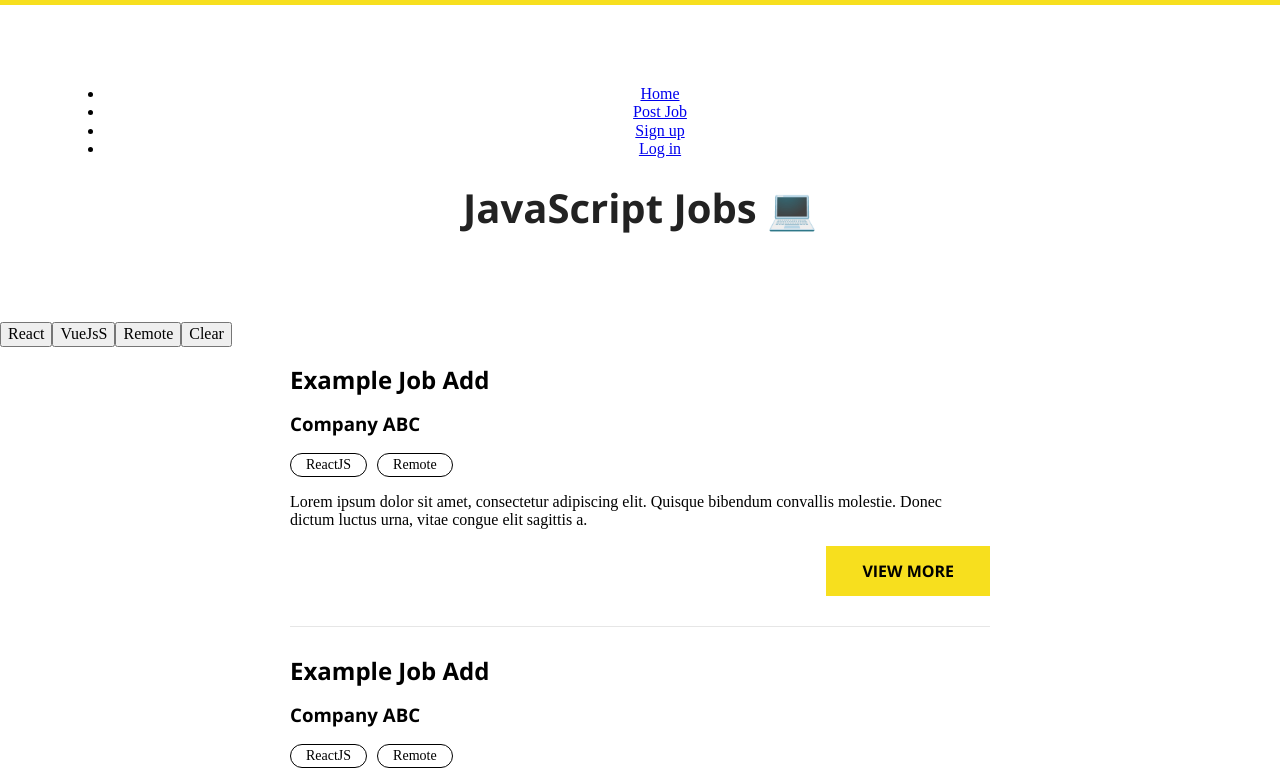
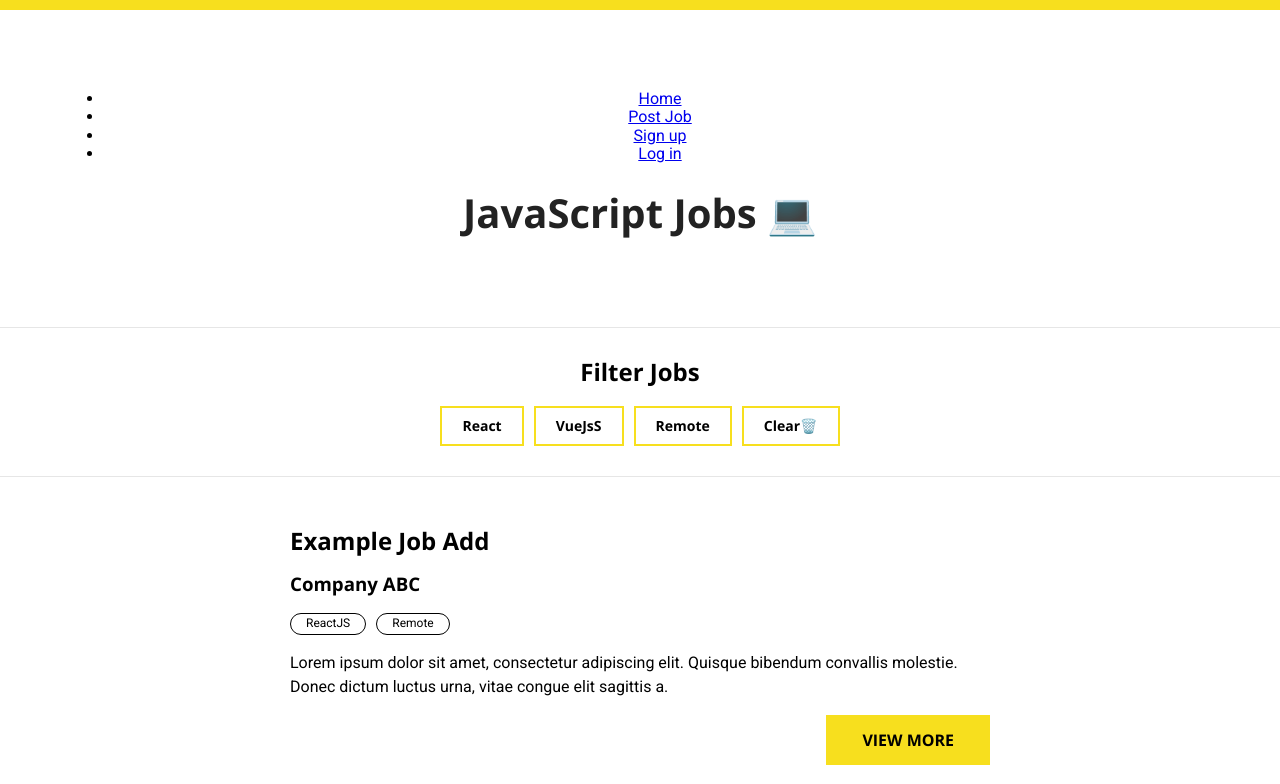
Before and after one commit to ashleydance/javascript-job-board, a React (Create React App) app: page / in a window 1280 px wide. Shown: the top 784 px of the page. Built offline with nearby package versions, Linux system fonts and the light colour scheme.

Commit message:
Styling of job listing filters

```diff
--- a/src/App.js
+++ b/src/App.js
@@ -1,29 +1,42 @@
 import React, { Component } from "react"
-import styled from "styled-components"
+import { createGlobalStyle } from "styled-components"
 import { BrowserRouter as Router, Route } from "react-router-dom"
-import { BODY_FONT_FAMILY } from "./util/consts"
+import { BODY_FONT_FAMILY, HEADING_FONT_FAMILY } from "./util/consts"
 import Home from "./pages/Home"
 import Login from "./pages/Login"
 import SignUp from "./pages/SignUp"
 import PostJob from "./pages/PostJob"
 import Dashboard from "./pages/Dashboard"
 
+const GlobalStyle = createGlobalStyle`
+  body {
+    font-family: ${BODY_FONT_FAMILY};
+  }
+
+  h1,h2,h3,h4,h5,h6 {
+    font-family: ${HEADING_FONT_FAMILY}
+  }
+
+  p {
+    line-height: 1.5;
+  }
+`
+
 export default class App extends Component {
   render() {
     return (
+      <>
         <Router>
-        <Main>
+          <main>
             <Route exact path="/" component={Home} />
             <Route exact path="/login" component={Login} />
             <Route exact path="/signup" component={SignUp} />
             <Route exact path="/post-job" component={PostJob} />
             <Route exact path="/dashboard" component={Dashboard} />
-        </Main>
+          </main>
         </Router>
+        <GlobalStyle />
+      </>
     )
   }
 }
-
-const Main = styled.main`
-  font-family: ${BODY_FONT_FAMILY};
-`
--- a/src/components/Header.js
+++ b/src/components/Header.js
@@ -1,6 +1,6 @@
 import React from "react"
 import styled from "styled-components"
-import { HEADING_FONT_FAMILY } from "../util/consts"
+import { YELLOW } from "../util/consts"
 import Navigation from "./Navigation"
 
 export default function Header() {
@@ -19,12 +19,11 @@ export default function Header() {
 
 const HeaderWrapper = styled.header`
   padding: 4em;
-  border-top: solid 5px #f7df1e;
+  border-top: solid 10px ${YELLOW};
   text-align: center;
 `
 
 const Title = styled.h1`
   color: #222;
   font-size: 40px;
-  font-family: ${HEADING_FONT_FAMILY};
 `
--- a/src/components/ListingFilters.js
+++ b/src/components/ListingFilters.js
@@ -1,5 +1,48 @@
 import React, { Component } from "react"
 import PropTypes from "prop-types"
+import styled from "styled-components"
+import {
+  WHITE,
+  YELLOW,
+  BORDER_COLOR,
+  HEADING_FONT_FAMILY
+} from "../util/consts"
+
+const Container = styled.div`
+  padding-top: 30px;
+  margin-bottom: 50px;
+  padding-bottom: 30px;
+  border-top: 1px solid ${BORDER_COLOR};
+  border-bottom: 1px solid ${BORDER_COLOR};
+`
+
+const Wrapper = styled.div`
+  display: flex;
+  align-items: center;
+  justify-content: center;
+`
+
+const Filter = styled.button`
+  margin: 0 5px;
+  background: ${WHITE};
+  border: 2px solid ${YELLOW};
+  padding: 10px 20px;
+  font-size: 14px;
+  font-family: ${HEADING_FONT_FAMILY};
+  transition: all 0.2s ease-in-out;
+
+  &:hover,
+  &:active,
+  &:focus {
+    background: ${YELLOW};
+    outline: none;
+  }
+`
+
+const Title = styled.h2`
+  text-align: center;
+  margin-top: 0;
+`
 
 export default class ListingFilters extends Component {
   static propTypes = {
@@ -9,12 +52,20 @@ export default class ListingFilters extends Component {
   render() {
     const { onPressFilter } = this.props
     return (
-      <div>
-        <button onClick={() => onPressFilter("react")}>React</button>
-        <button onClick={() => onPressFilter("vuejs")}>VueJsS</button>
-        <button onClick={() => onPressFilter("remote")}>Remote</button>
-        <button onClick={() => onPressFilter("clear")}>Clear</button>
-      </div>
+      <Container>
+        <Title>Filter Jobs</Title>
+        <Wrapper>
+          <Filter onClick={() => onPressFilter("react")}>React</Filter>
+          <Filter onClick={() => onPressFilter("vuejs")}>VueJsS</Filter>
+          <Filter onClick={() => onPressFilter("remote")}>Remote</Filter>
+          <Filter onClick={() => onPressFilter("clear")}>
+            Clear
+            <span role="img" aria-label="trash can">
+              🗑️
+            </span>
+          </Filter>
+        </Wrapper>
+      </Container>
     )
   }
 }
--- a/src/components/SingleListing.js
+++ b/src/components/SingleListing.js
@@ -29,7 +29,7 @@ const TagWrapper = styled.div`
 `
 
 const Tag = styled.div`
-  font-size: 14px;
+  font-size: 12px;
   padding: 3px 15px;
   border-radius: 22px;
   border: 1px solid #000;
--- a/src/util/consts.js
+++ b/src/util/consts.js
@@ -1,8 +1,9 @@
 export const HEADING_FONT_FAMILY = "Open Sans, sans-serif"
-export const BODY_FONT_FAMILY = "Roboto sans-serif"
+export const BODY_FONT_FAMILY = "'Roboto', sans-serif"
 
 export const YELLOW = "#f7df1e"
 export const DARK_YELLOW = "#c5b218"
+export const WHITE = "#FFFFFF"
 export const BORDER_COLOR = "#E6E6E6"
 
 export const FAKE_LISTINGS = [
```
Lines whose indentation alone changed are shown as unchanged.
